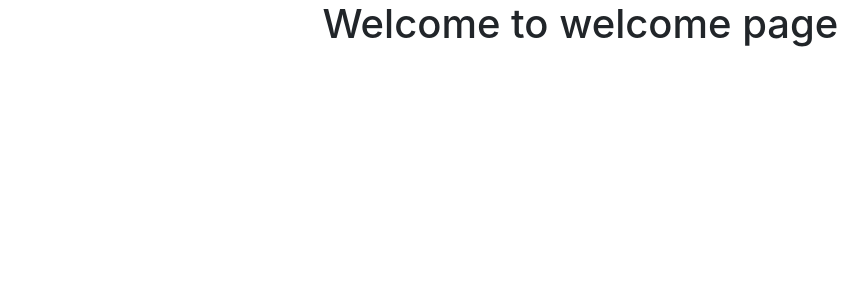
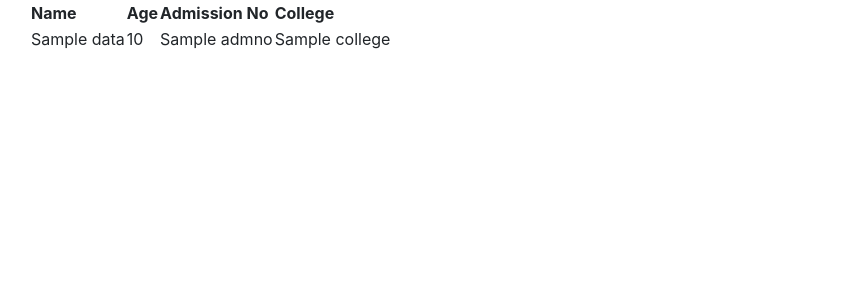
Before and after one commit to premkumarr1989/pythonnew, a Flask app: template templates/index.html in a window 1280 px wide. Shown: the part 56-356 px from the top of the page, without its empty margins (55-923 px from the left). Run offline with Flask 2, Linux system fonts and the light colour scheme; the template is opened without the code that fills it: most values are stand-ins (such as "Sample title", 1, 10 or a date in 2020); some libraries are stand-ins or nearby versions.

Commit message:
5th upload with bootstrap data listing link

```diff
--- a/app.py
+++ b/app.py
@@ -1,11 +1,13 @@
 from flask import Flask,render_template
+from data import Students
 
 
 app=Flask(__name__)
+stud=Students()
 
 @app.route('/')
 def index():
-    return render_template('index.html')      #approute/is used to call index()
+    return render_template('index.html',studList=stud)      #approute/is used to call index()
 
 @app.route('/home')
 def home():
--- a/templates/index.html
+++ b/templates/index.html
@@ -1,22 +1,35 @@
 {%extends 'master.html'%}
-
 
 {% block mybody %}
 
-<div class="container">
 
-        <div class="row">
+<table>
 
-        <div class="col-sm-3"></div>
+   <tr>
+    <th>    Name    </th>
+    <th>    Age     </th>
+    <th>    Admission No     </th>
+    <th>    College  </th>
+   </tr>
+
+{% for data in studList %}
+
+<tr>
+    <td>{{data.name}}</td>
+    <td>{{data.age}}</td>
+    <td>{{data.admno}}</td>
+    <td>{{data.college}}</td>
 
 
-        <div class="col-sm-6">
-                <h1>Welcome to  welcome page</h1>
+</tr>
 
-        </div>
+{% endfor %}
 
-        <div class="col-sm-3"></div>
-    </div>
-</div>
+</table>
+
+
+
+
+
 
 {% endblock %}
--- a/templates/master.html
+++ b/templates/master.html
@@ -18,7 +18,7 @@
                   </li>
 
                 </ul>
-              </nav>
+        </nav>
 
 
     <div class="container">
```
Also changed, not shown: data.py (added, +34 -0 lines).
